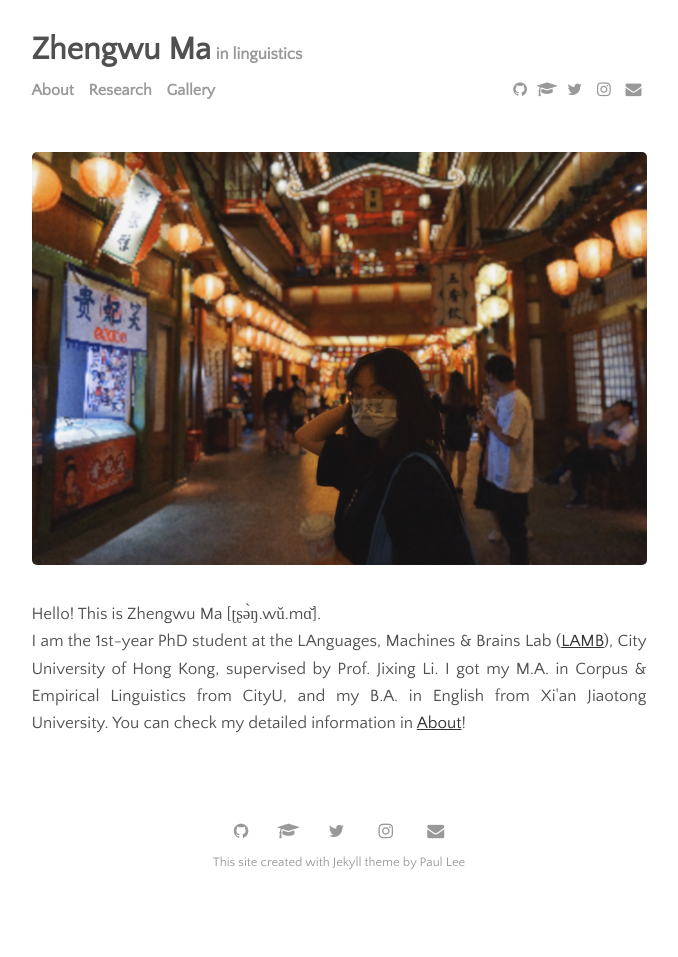
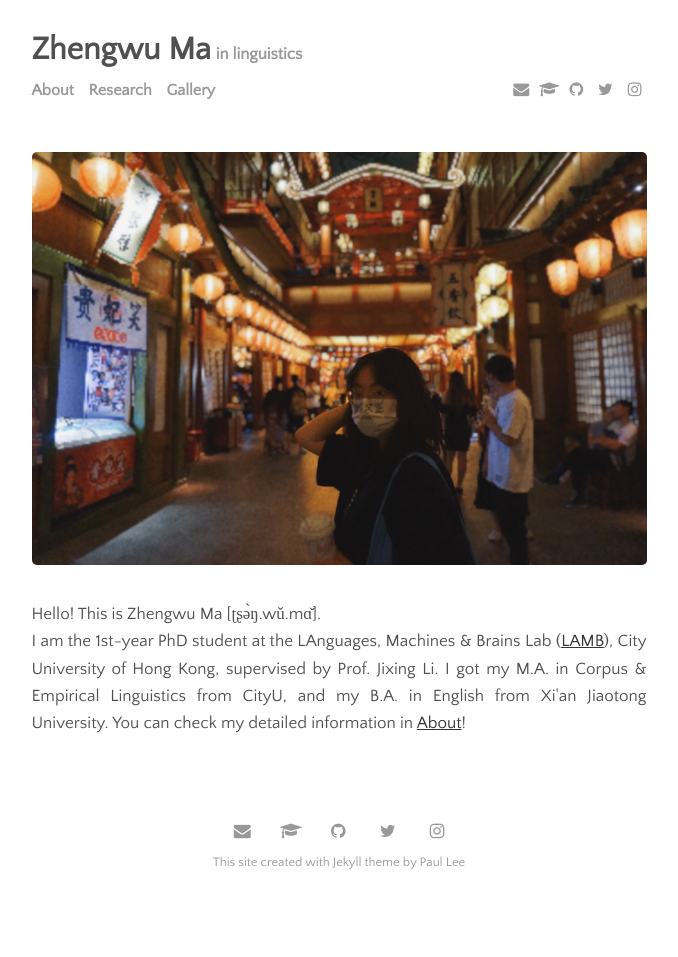
Before and after one commit to zhengwuma/zhengwuma.github.io, a Jekyll site: the page built from index.html, in a window 1280 px wide. Shown: the whole page, without its empty margins (301-979 px from the left). Built offline with Jekyll 4.4.1, drawn with Linux system fonts in a browser that asks for light colours; the list of posts is cut into pages by our own code.

Commit message:
Update settings.yml

```diff
--- a/_data/settings.yml
+++ b/_data/settings.yml
@@ -13,11 +13,12 @@ menu:
 
 # Available social icons are powered by Font Awesome, so you can use any icon that they offer
 social:
+- {icon: 'envelope',   link: 'mailto:zhengwuma2-c@my.cityu.edu.hk'}
+- {icon: 'graduation-cap',  link: 'https://scholar.google.com/citations?user=AFkl-oQAAAAJ&hl=en&oi=ao'}
 - {icon: 'github',     link: 'https://github.com/zhengwuma'}
-- {icon: 'graduation-cap',  link: 'https://scholar.google.com/citations?user=AFkl-oQAAAAJ&hl=en&oi=ao'}
 - {icon: 'twitter',    link: 'https://twitter.com/zhengwuma'}
 - {icon: 'instagram',   link: 'https://www.instagram.com/zhengwu_ma/'}
-- {icon: 'envelope',   link: 'mailto:zhengwuma2-c@my.cityu.edu.hk'}
+
 
 # Customize site text
 sharing_button_prompt: 'Feel free to share!'
```
